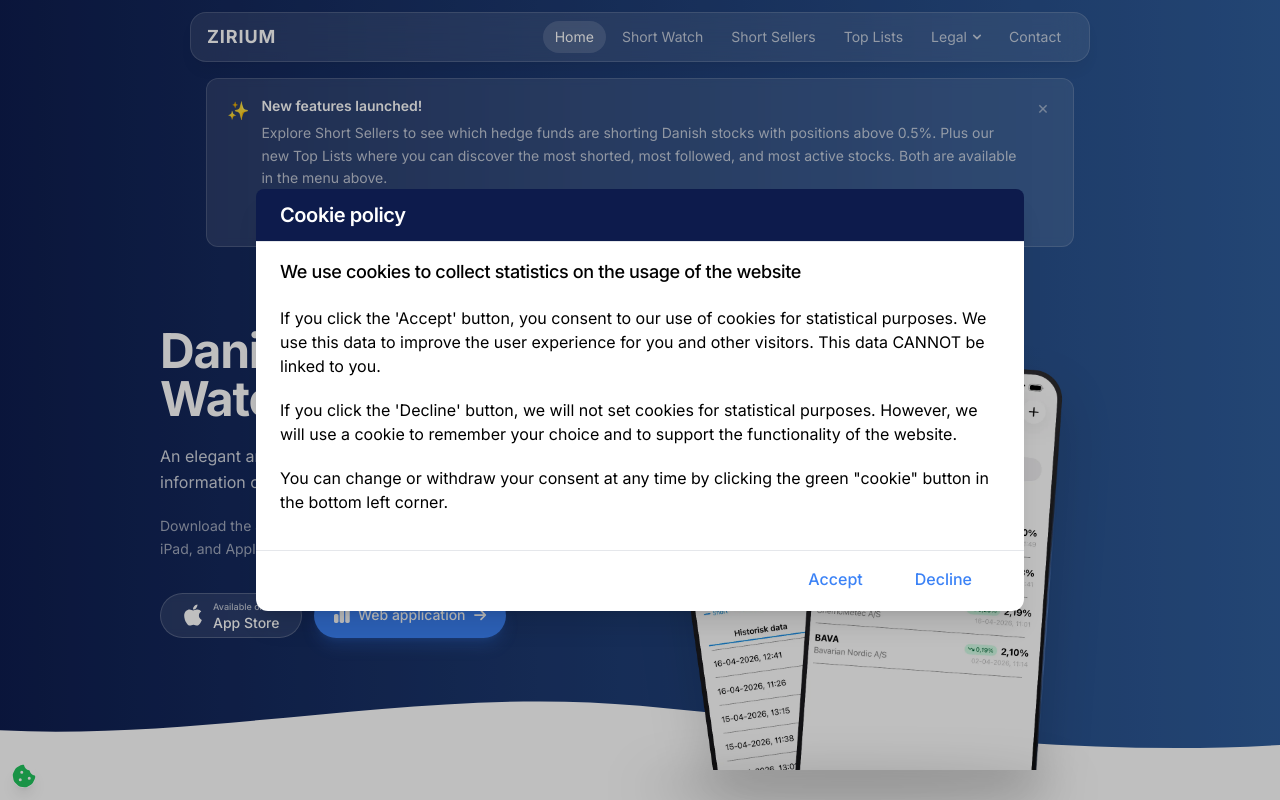
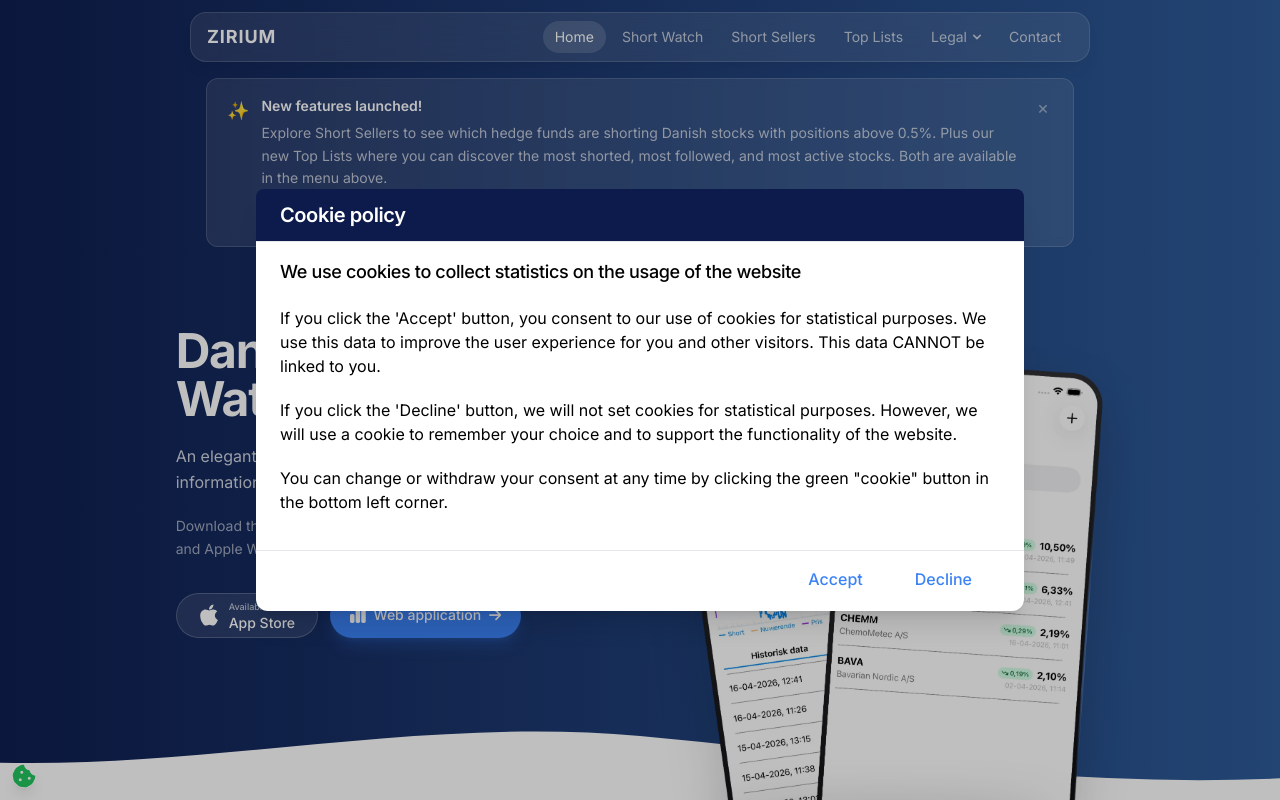
Before and after one commit to araz-code/short_watch_backend, a React (Vite) app in the folder frontend/: page / in a window 1280 px wide. Shown: the top 800 px of the page. Built offline with nearby package versions, Linux system fonts and the light colour scheme; no server answers.

Commit message:
New app image and iPad fixes.

```diff
--- a/frontend/src/components/Homepage/AppImage.tsx
+++ b/frontend/src/components/Homepage/AppImage.tsx
@@ -9,7 +9,7 @@ const AppImage: React.FC = () => {
         alt="Danish Short Watch application showing stock data and charts"
         loading="lazy"
         width="400"
-        height="350"
+        height="456"
       />
       <div className="absolute bottom-[-25px] left-1/2 transform -translate-x-1/2 w-[80%] h-4 bg-black/35 rounded-[100%] blur-xl"></div>
     </div>
--- a/frontend/src/routes/HomePage.tsx
+++ b/frontend/src/routes/HomePage.tsx
@@ -103,8 +103,8 @@ const HomePage: React.FC = () => {
             </div>
           )}
 
-          <main id="main-content" className="flex flex-col sm:flex-row sm:max-w-[1000px] sm:justify-end gap-10 sm:gap-6 sm:h-[80%] mt-14 px-5 self-center sm:px-[20px]">
-            <div className="flex flex-col justify-start sm:pt-6 sm:pb-0 text-white gap-5 sm:w-[430px]">
+          <main id="main-content" className="flex flex-col sm:flex-row sm:max-w-[1000px] sm:justify-end gap-10 sm:h-[80%] mt-14 px-5 self-center sm:px-[20px]">
+            <div className="flex flex-col justify-start sm:pt-6 sm:pb-0 text-white gap-5 sm:w-[430px] sm:mr-5">
               <h1 className="text-3xl text-center sm:text-left sm:text-5xl tracking-tight">
                 Danish Short Watch
               </h1>
--- a/frontend/src/routes/ShortPositionDetailsPage.tsx
+++ b/frontend/src/routes/ShortPositionDetailsPage.tsx
@@ -280,7 +280,7 @@ const ShortPositionDetailsPage: React.FC = () => {
   }
 
   return (
-    <div className="h-screen dark:bg-[#121212] overflow-hidden max-md:landscape:overflow-auto max-md:landscape:h-auto max-md:landscape:min-h-screen">
+    <div className="h-screen dark:bg-[#121212] overflow-hidden [@media(max-height:900px)_and_(orientation:landscape)]:overflow-auto [@media(max-height:900px)_and_(orientation:landscape)]:h-auto [@media(max-height:900px)_and_(orientation:landscape)]:min-h-screen">
       <PageTemplate>
         <div className="w-screen lg:flex lg:justify-center lg:gap-4  m-auto">
           <div className="w-1/3 justify-end items-center hidden"></div>
--- a/frontend/src/routes/ShortSellerDetailsPage.tsx
+++ b/frontend/src/routes/ShortSellerDetailsPage.tsx
@@ -148,7 +148,7 @@ const ShortSellerDetailsPage: React.FC = () => {
   }
 
   return (
-    <div className="h-screen dark:bg-[#121212] overflow-hidden max-md:landscape:overflow-auto max-md:landscape:h-auto max-md:landscape:min-h-screen">
+    <div className="h-screen dark:bg-[#121212] overflow-hidden [@media(max-height:900px)_and_(orientation:landscape)]:overflow-auto [@media(max-height:900px)_and_(orientation:landscape)]:h-auto [@media(max-height:900px)_and_(orientation:landscape)]:min-h-screen">
       <PageTemplate>
         <div className="w-screen lg:flex lg:justify-center lg:gap-4  m-auto">
           <div className="w-1/3 justify-end items-center hidden"></div>
--- a/frontend/src/routes/ShortSellersPage.tsx
+++ b/frontend/src/routes/ShortSellersPage.tsx
@@ -120,7 +120,7 @@ const ShortSellersPage: React.FC = () => {
   }
 
   return (
-    <div className="h-screen xl:h-[calc(100dvh)] min-h-[620px] overflow-hidden max-md:landscape:overflow-auto max-md:landscape:h-auto max-md:landscape:min-h-screen">
+    <div className="h-screen xl:h-[calc(100dvh)] min-h-[620px] overflow-hidden [@media(max-height:900px)_and_(orientation:landscape)]:overflow-auto [@media(max-height:900px)_and_(orientation:landscape)]:h-auto [@media(max-height:900px)_and_(orientation:landscape)]:min-h-screen">
       <PageTemplate>
         <div className="w-screen lg:flex lg:justify-center lg:gap-4 m-auto">
           <div className="w-1/3 justify-start items-center hidden"></div>
--- a/frontend/src/routes/ShortWatchPage.tsx
+++ b/frontend/src/routes/ShortWatchPage.tsx
@@ -140,7 +140,7 @@ const ShortWatchPage: React.FC = () => {
   }
 
   return (
-    <div className="h-screen xl:h-[calc(100dvh)] min-h-[620px] overflow-hidden max-md:landscape:overflow-auto max-md:landscape:h-auto max-md:landscape:min-h-screen">
+    <div className="h-screen xl:h-[calc(100dvh)] min-h-[620px] overflow-hidden [@media(max-height:900px)_and_(orientation:landscape)]:overflow-auto [@media(max-height:900px)_and_(orientation:landscape)]:h-auto [@media(max-height:900px)_and_(orientation:landscape)]:min-h-screen">
       <PageTemplate>
         <div className="w-screen lg:flex lg:justify-center lg:gap-4  m-auto">
           <div className="w-1/3 justify-start items-center hidden"></div>
```
Also changed, not shown: frontend/src/static/app.webp.
